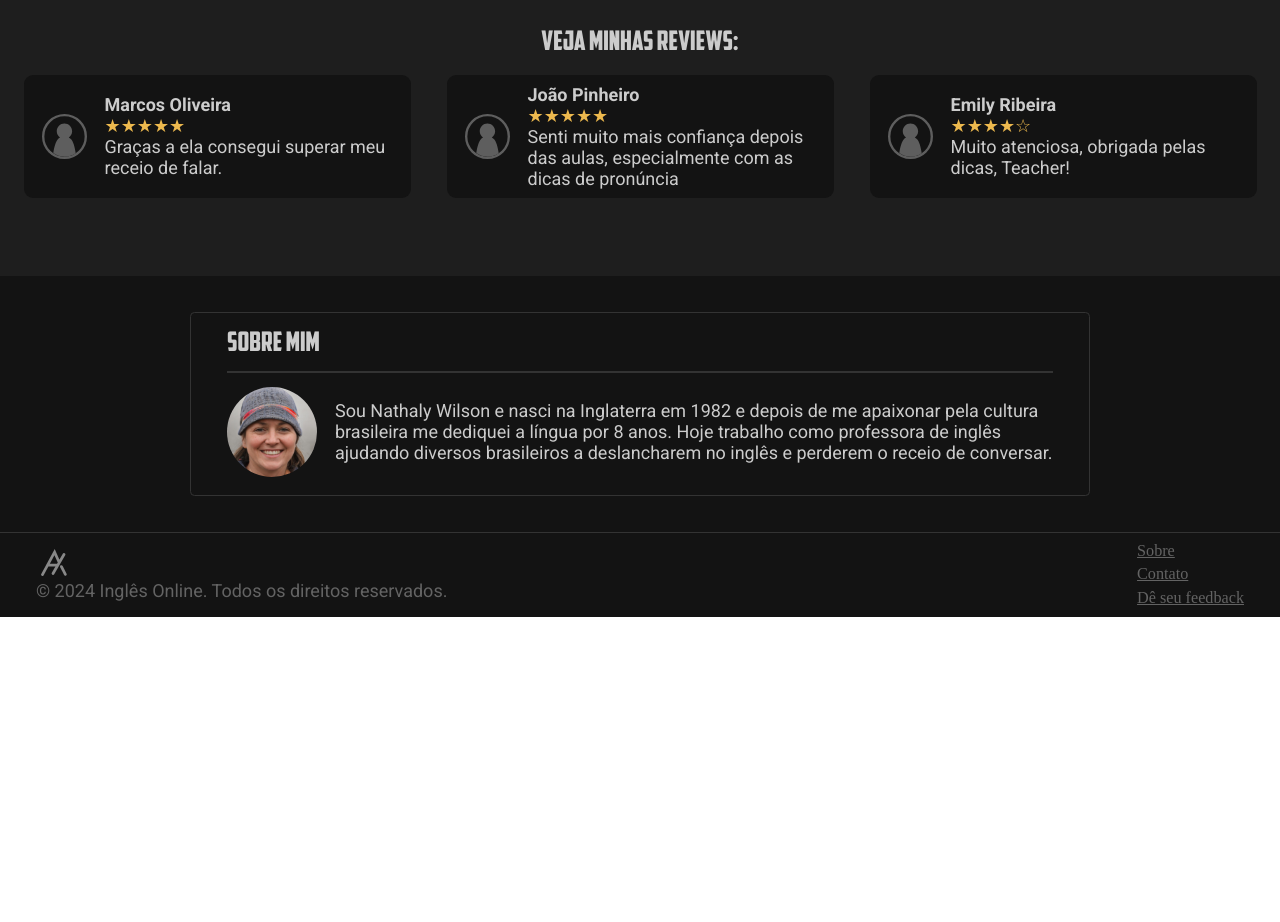
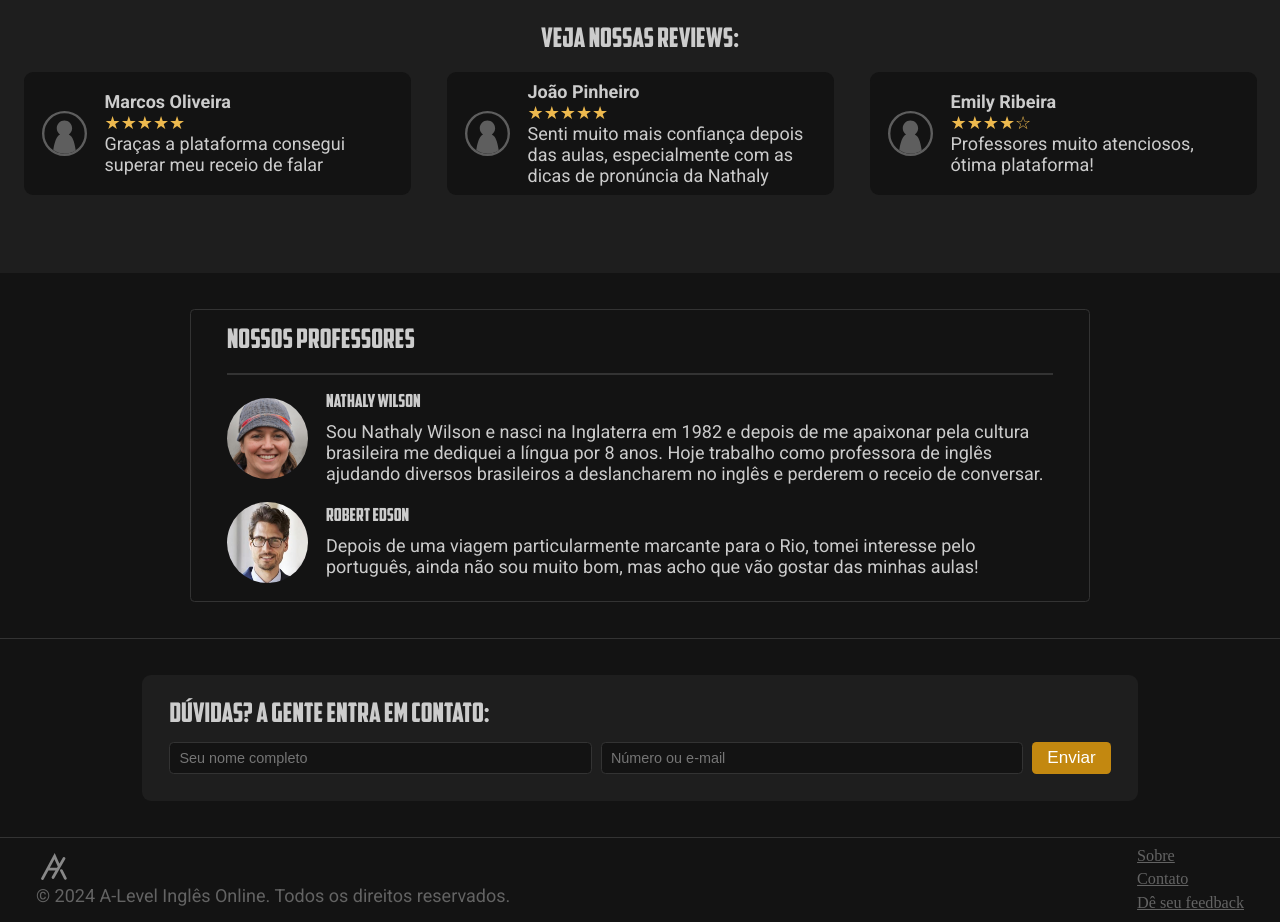
Before and after one commit to Sylverfish98/cs-project-portfolio, a plain HTML site: page public/index.html in a window 1280 px wide. Shown: the part 1320-2242 px from the top of the page. Before the commit the page ends 1937 px from the top, so only its background shows below. Drawn offline with Linux system fonts and the light colour scheme.

Commit message:
Final Project

```diff
--- a/public/index.html
+++ b/public/index.html
@@ -22,7 +22,7 @@
                     <button class="text-btn">Sobre</button>
                 </div>
                 <div class="nav-r">
-                    <button class="main-btn">Fale Comigo</button>
+                    <button class="main-btn">Fale com a A-Level</button>
                 </div>
             </div>
         </nav>
@@ -30,15 +30,16 @@
             <p class="title-call">PRONTO PARA FALAR INGLÊS <span class="text-highlight">FLUENTE?</span></p>
             <button class="highlight-btn">Começar agora</button>
         </div>
+<!--        <img class="top-card" src="./img/bottom.svg" alt="">-->
     </div>
     <div class="main-content">
-        <img class="top-card" src="./img/bottom.svg" alt="">
         <section class="story">
             <p class="title info">MAIS DE <span class="text-highlight"> 100 ALUNOS</span></p>
             <p class="title info">EXPERIÊNCIA DESDE <span class="text-highlight">2014</span></p>
+            <p class="title info">PLATAFORMA <span class="text-highlight">ÚNICA</span></p>
         </section>
         <section class="services">
-            <h3 class="title">MEUS SERViÇOS:</h3>
+            <h3 class="title">NOSSOS SERViÇOS:</h3>
             <div class="services-container">
                 <div class="offer">
                     <img class="serv-icon" src="./img/recorder.svg" alt="recorder">
@@ -54,14 +55,14 @@
             </div>
         </section>
         <section class="reviews">
-            <p class="title">Veja Minhas Reviews:</p>
+            <p class="title">Veja Nossas Reviews:</p>
             <div class="reviews-container">
                 <div class="review">
                     <div class="icon"><img class="profile" src="./img/profile.svg" alt="visitor icon"></div>
                     <div class="review-text">
                         <p><b>Marcos Oliveira</b></p>
                         <p class="star">★★★★★</p>
-                        <p>Graças a ela consegui superar meu receio de falar.</p>
+                        <p>Graças a plataforma consegui superar meu receio de falar</p>
                     </div>
                 </div>
                 <div class="review">
@@ -69,7 +70,7 @@
                     <div class="review-text">
                         <p><b>João Pinheiro</b></p>
                         <p class="star">★★★★★</p>
-                        <p>Senti muito mais confiança depois das aulas, especialmente com as dicas de pronúncia</p>
+                        <p>Senti muito mais confiança depois das aulas, especialmente com as dicas de pronúncia da Nathaly</p>
                     </div>
                 </div>
                 <div class="review">
@@ -77,28 +78,45 @@
                     <div class="review-text">
                         <p><b>Emily Ribeira</b></p>
                         <p class="star">★★★★☆</p>
-                        <p>Muito atenciosa, obrigada pelas dicas, Teacher!</p>
+                        <p>Professores muito atenciosos, ótima plataforma!</p>
                     </div>
                 </div>
             </div>
-
         </section>
         <section class="about">
-
             <div class="about-card">
-                <p class="title">Sobre Mim</p>
+                <p class="title">Nossos Professores</p>
                 <div class="separator"></div>
                 <div class="about-intro">
                     <img class="portrait" src="./img/portrait.jpeg" alt="portrait">
-                    <p>Sou Nathaly Wilson e nasci na Inglaterra em 1982 e depois de me apaixonar pela cultura brasileira me dediquei a língua por 8 anos. Hoje trabalho como professora de inglês ajudando diversos brasileiros a deslancharem no inglês e perderem o receio de conversar.</p>
+                    <div class="col">
+                        <p class="sm-title">Nathaly Wilson</p>
+                        <p>Sou Nathaly Wilson e nasci na Inglaterra em 1982 e depois de me apaixonar pela cultura brasileira me dediquei a língua por 8 anos. Hoje trabalho como professora de inglês ajudando diversos brasileiros a deslancharem no inglês e perderem o receio de conversar.</p>
+                    </div>
                 </div>
-
+                <div class="about-intro">
+                    <img class="portrait" src="./img/portrait2.jpg" alt="portrait">
+                    <div class="col">
+                        <p class="sm-title">Robert Edson</p>
+                        <p>Depois de uma viagem particularmente marcante para o Rio, tomei interesse pelo português, ainda não sou muito bom, mas acho que vão gostar das minhas aulas!</p>
+                    </div>
+                </div>
+            </div>
+        </section>
+        <section class="contact">
+            <div class="contact-card">
+                <p class="title">DÚVIDAS? A GENTE ENTRA EM CONTATO:</p>
+                <div class="input-group">
+                    <input type="text" id="name" name="name" placeholder="Seu nome completo">
+                    <input type="text" id="name" name="name" placeholder="Número ou e-mail">
+                    <button class="highlight-btn">Enviar</button>
+                </div>
             </div>
         </section>
         <footer>
             <div class="footer-logo">
                 <img class="logo" src="./img/logo.svg" alt="logo">
-                <p>© 2024 Inglês Online. Todos os direitos reservados.</p>
+                <p>© 2024 A-Level Inglês Online. Todos os direitos reservados.</p>
             </div>
             <div class="footer-links">
                 <a href="">Sobre</a>
--- a/public/styles.css
+++ b/public/styles.css
@@ -4,6 +4,7 @@
        --text-muted: #636363;
        --highlight-color-1: #c38810;
        --highlight-color-2: #5b8fda;
+       --border: #555;
        --border-light: #333;
        --border-light-2: #111;
        --background-1: #131313;
@@ -51,7 +52,7 @@ div {
     top: 0;
     left: 100%;
     width: 100%;
-    height: 80vh;
+    height: 100vh;
     z-index: 0;
     padding-inline: 1rem;
     padding-block: 0.5rem;
@@ -115,6 +116,20 @@ section {
     padding-block: 4rem;
     padding-inline: 0.5rem;
     background-color: #131313;
+}
+
+.story::before {
+    content: '';
+    position: absolute;
+    left: 0;
+    bottom: 100%;
+    width: 100%;
+    min-height: 12rem;
+    background-image: url('./img/bottom.svg');
+    background-size: cover;
+    background-repeat: no-repeat;
+    z-index: -1;
+    background-position: top center;
 }
 
 .story {
@@ -208,17 +223,51 @@ section {
     align-items: start;
 }
 
+.contact {
+    display: flex;
+    justify-content: center;
+    padding: 2rem 1rem;
+}
+
+.contact-card {
+    width: 80%;
+    flex-direction: column;
+    justify-content: space-between;
+    background-color: var(--background-2);
+    padding: 1.5rem;
+    gap: 0.75rem;
+    border-radius: 0.5rem;
+}
+
+input {
+    width: 100%;
+    font-size: 0.8rem;
+    background-color: var(--background-1);
+    border: 1px solid var(--border-light);
+    border-radius: 0.25rem;
+    padding: 0.25rem 0.5rem;
+    color: var(--text);
+    outline: none;
+
+}
+
+.input-group {
+    display: flex;
+    gap: 0.5rem;
+}
+
 .about {
     position: relative;
     display: flex;
     justify-content: center;
     padding: 2rem 1rem;
+    border-bottom: 1px solid var(--border-light);
 }
 
 .about-card {
     align-items: start;
     flex-direction: column;
-    gap: 0.75rem;
+    gap: 1rem;
     width: 80%;
     border: 1px solid var(--border-light);
     border-radius: 0.25rem;
@@ -234,8 +283,8 @@ section {
 }
 
 .portrait {
-    width: 5rem;
-    height: 5rem;
+    width: 4.5rem;
+    height: 4.5rem;
     border-radius: 50%;
 }
 
@@ -277,11 +326,20 @@ footer {
 }
 
 .top-card {
-    position: relative;
+    position: absolute;
+    bottom: 0;
+    left: 0;
     margin: 0;
     padding: 0;
     width: 100%;
     color: white;
+}
+
+.col {
+    width: 100%;
+    display: flex;
+    flex-direction: column;
+    gap: 0.5rem;
 }
 
 .star {
@@ -291,6 +349,12 @@ footer {
 .title {
     font-family: 'American', sans-serif;
     font-size: 1.5rem;
+    margin: 0;
+}
+
+.sm-title {
+    font-family: 'American', sans-serif;
+    font-size: 1rem;
     margin: 0;
 }
 
@@ -373,12 +437,21 @@ button {
         width: 20rem;
     }
     .about-card {
+        width: 98%;
         align-items: center;
     }
     .about-intro {
         display: flex;
         flex-direction: column;
         justify-items: center;
+        align-items: start;
+    }
+    .contact-card {
+        width: 98%;
+    }
+    .input-group {
+        flex-direction: column;
+        align-items: end;
     }
     .footer {
         width: 100%;
```
Also changed, not shown: public/img/portrait2.jpg (added).
